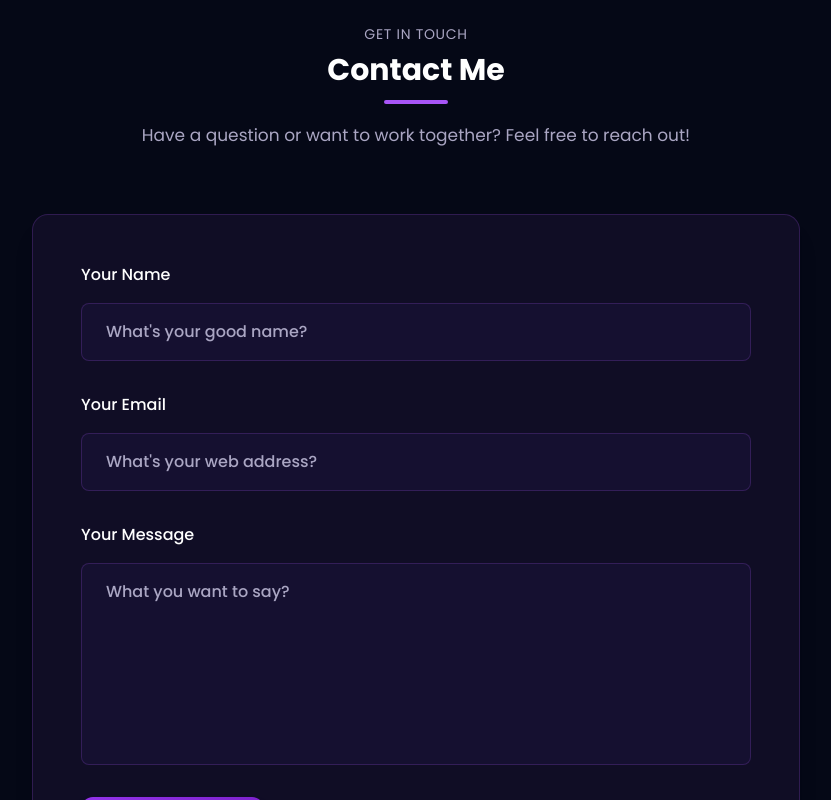
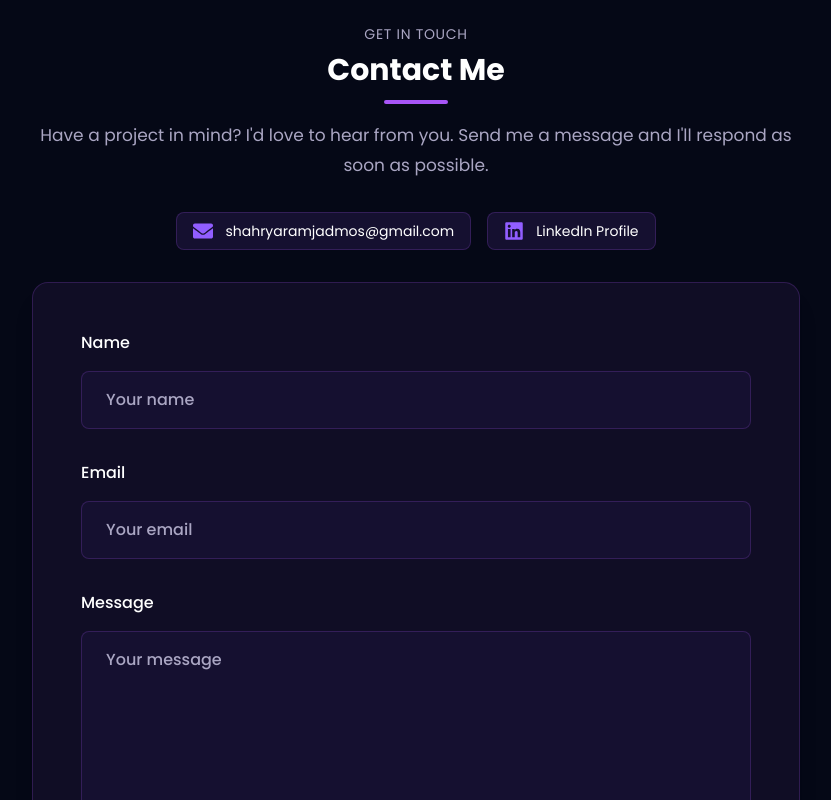
Before and after one commit to itshahryar/portfolio, a React (Vite) app: page / in a window 1280 px wide. Shown: the part 3920-4720 px from the top of the page, without its empty margins (224-1055 px from the left). Built offline with nearby package versions, Linux system fonts and the light colour scheme; no server answers.

Commit message:
contact updated

```diff
--- a/src/components/Contact.jsx
+++ b/src/components/Contact.jsx
@@ -2,6 +2,7 @@ import React, { useRef, useState } from "react";
 import emailjs from "@emailjs/browser";
 import { motion } from "framer-motion";
 import { styles } from "../style";
+import { FaLinkedin, FaEnvelope } from "react-icons/fa";
 
 const ContactPage = () => {
   const formRef = useRef();
@@ -68,7 +69,7 @@ const ContactPage = () => {
           initial={{ opacity: 0, y: -20 }}
           animate={{ opacity: 1, y: 0 }}
           transition={{ duration: 0.5 }}
-          className="mb-16 text-center"
+          className="mb-8 text-center"
         >
           <p className="text-secondary uppercase text-sm tracking-wider mb-2">
             Get in touch
@@ -76,17 +77,44 @@ const ContactPage = () => {
           <h2 className="text-white text-3xl font-bold">Contact Me</h2>
           <div className="w-16 h-1 bg-purple-500 mx-auto mt-3 rounded-full"></div>
           <p className="mt-4 text-secondary text-[17px] max-w-3xl mx-auto leading-[30px]">
-            Have a question or want to work together? Feel free to reach out!
+            Have a project in mind? I'd love to hear from you. Send me a message and I'll respond as soon as possible.
           </p>
         </motion.div>
       </div>
 
-      {/* Main Content - Contact Form Only */}
+      {/* Main Content */}
       <div className="px-4 sm:px-8 md:px-12 lg:px-16 xl:px-24 2xl:px-32">
+        {/* Contact Badges - Matching the Image Style */}
         <motion.div
           initial={{ opacity: 0, y: 20 }}
           animate={{ opacity: 1, y: 0 }}
           transition={{ duration: 0.5, delay: 0.2 }}
+          className="mb-8 flex justify-center gap-4"
+        >
+          <a
+            href="mailto:shahryaramjadmos@gmail.com"
+            className="flex items-center gap-3 py-2 px-4 bg-tertiary rounded-lg border border-purple-500/20 hover:border-purple-500/40 transition-all duration-300"
+          >
+            <FaEnvelope className="w-5 h-5 text-[#915EFF]" />
+            <span className="text-white text-sm">shahryaramjadmos@gmail.com</span>
+          </a>
+
+          <a
+            href="https://www.linkedin.com/in/muhammad-shahryar-amjad-270185364/"
+            target="_blank"
+            rel="noopener noreferrer"
+            className="flex items-center gap-3 py-2 px-4 bg-tertiary rounded-lg border border-purple-500/20 hover:border-purple-500/40 transition-all duration-300"
+          >
+            <FaLinkedin className="w-5 h-5 text-[#915EFF]" />
+            <span className="text-white text-sm">LinkedIn Profile</span>
+          </a>
+        </motion.div>
+
+        {/* Contact Form */}
+        <motion.div
+          initial={{ opacity: 0, y: 20 }}
+          animate={{ opacity: 1, y: 0 }}
+          transition={{ duration: 0.5, delay: 0.4 }}
           className="max-w-3xl mx-auto bg-black-100 p-6 sm:p-8 md:p-10 lg:p-12 rounded-2xl border border-purple-500/20 shadow-xl"
         >
           <form
@@ -95,37 +123,37 @@ const ContactPage = () => {
             className="flex flex-col gap-6 sm:gap-8"
           >
             <label className="flex flex-col">
-              <span className="text-white font-medium mb-3 sm:mb-4">Your Name</span>
+              <span className="text-white font-medium mb-3 sm:mb-4">Name</span>
               <input
                 type="text"
                 name="name"
                 value={form.name}
                 onChange={handleChange}
-                placeholder="What's your good name?"
+                placeholder="Your name"
                 className="bg-tertiary py-3 sm:py-4 px-4 sm:px-6 placeholder:text-secondary text-white rounded-lg outline-none border border-purple-500/20 focus:border-purple-500 font-medium text-sm sm:text-base w-full transition-all duration-300"
               />
             </label>
 
             <label className="flex flex-col">
-              <span className="text-white font-medium mb-3 sm:mb-4">Your Email</span>
+              <span className="text-white font-medium mb-3 sm:mb-4">Email</span>
               <input
                 type="email"
                 name="email"
                 value={form.email}
                 onChange={handleChange}
-                placeholder="What's your web address?"
+                placeholder="Your email"
                 className="bg-tertiary py-3 sm:py-4 px-4 sm:px-6 placeholder:text-secondary text-white rounded-lg outline-none border border-purple-500/20 focus:border-purple-500 font-medium text-sm sm:text-base w-full transition-all duration-300"
               />
             </label>
 
             <label className="flex flex-col">
-              <span className="text-white font-medium mb-3 sm:mb-4">Your Message</span>
+              <span className="text-white font-medium mb-3 sm:mb-4">Message</span>
               <textarea
                 rows={7}
                 name="message"
                 value={form.message}
                 onChange={handleChange}
-                placeholder="What you want to say?"
+                placeholder="Your message"
                 className="bg-tertiary py-3 sm:py-4 px-4 sm:px-6 placeholder:text-secondary text-white rounded-lg outline-none border border-purple-500/20 focus:border-purple-500 font-medium text-sm sm:text-base w-full transition-all duration-300 resize-none"
               />
             </label>
```
